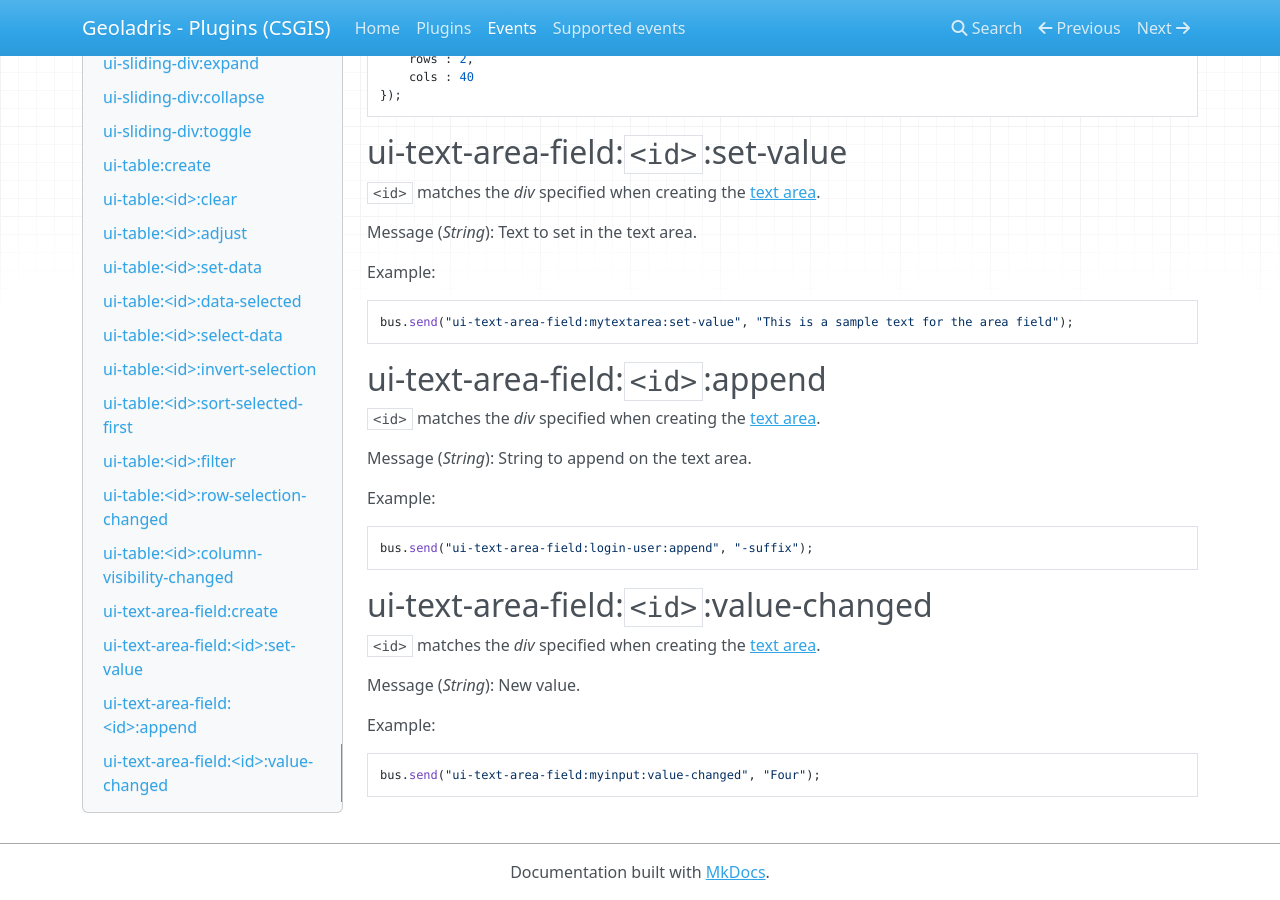
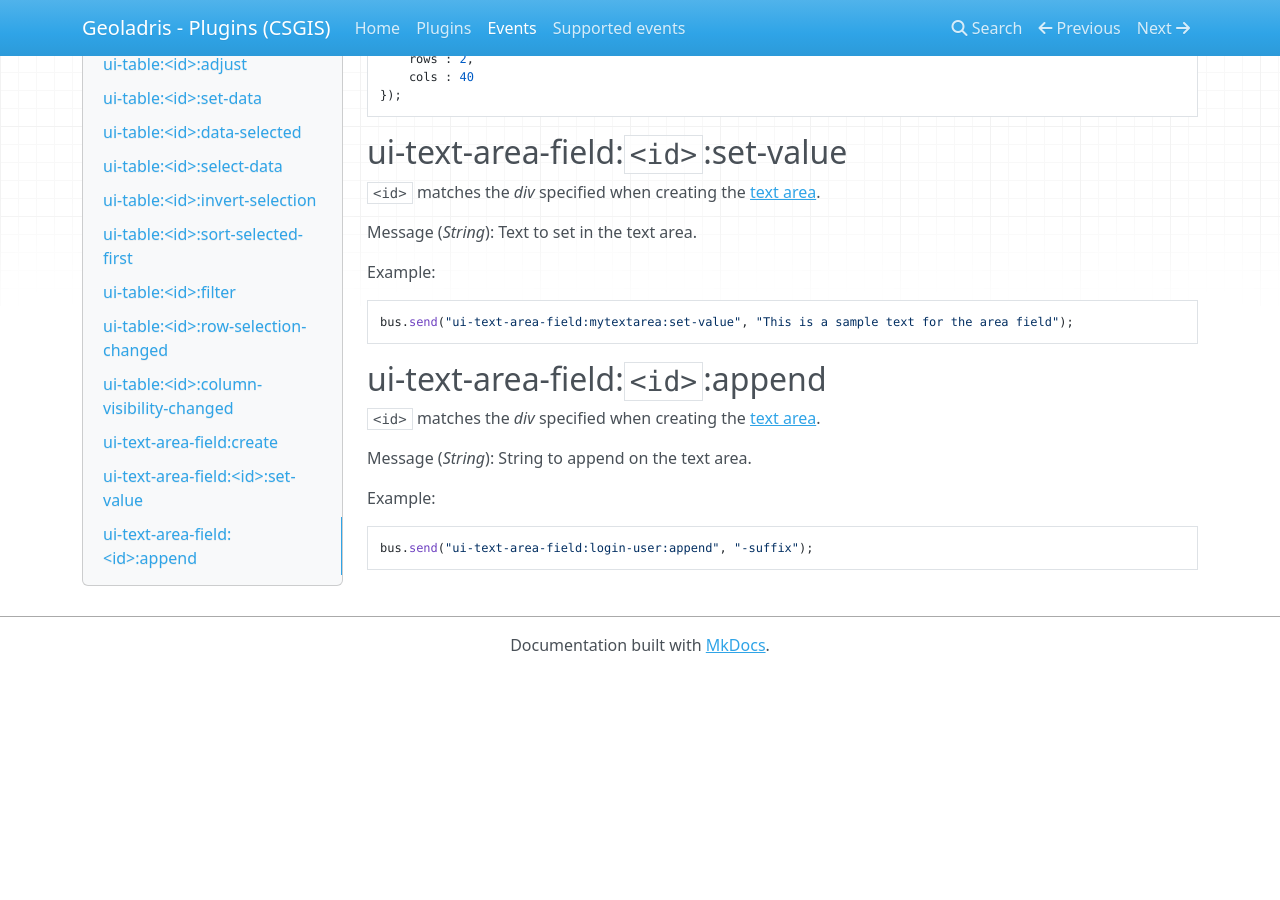
Before and after one commit to csgis/geoladris-ui, an MkDocs documentation site: the page built from docs/events.md, in a window 1280 px wide and 900 px high, scrolled down 21752 px. Built offline with MkDocs 1.6.1, drawn with Linux system fonts in a browser that asks for light colours; nearby versions of some CDN libraries; old or Windows-style settings are respelled for this version of MkDocs; after the commit the page ends 22425 px from its top, so only the background shows below that.

Commit message:
Remove ui-text-area:<id>:value-changed

````diff
--- a/docs/events.md
+++ b/docs/events.md
@@ -1035,14 +1035,3 @@ Example:
 ```js
 bus.send("ui-text-area-field:login-user:append", "-suffix");
 ```
-
-## ui-text-area-field:`<id>`:value-changed
-
-`<id>` matches the *div* specified when creating the [text area](#ui-text-area-field-create).
-
-Message (*String*): New value.
-
-Example:
-```js
-bus.send("ui-text-area-field:myinput:value-changed", "Four");
-```
````
Also changed, not shown: 2 other files.
